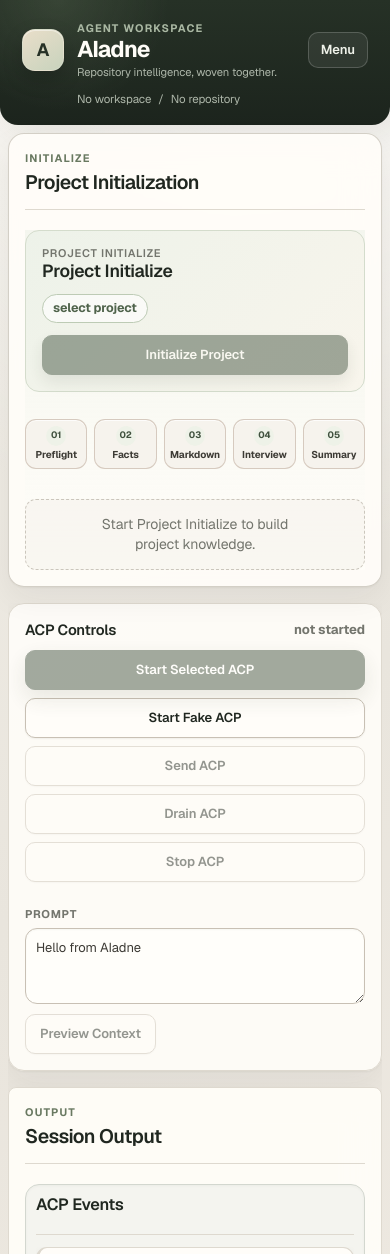
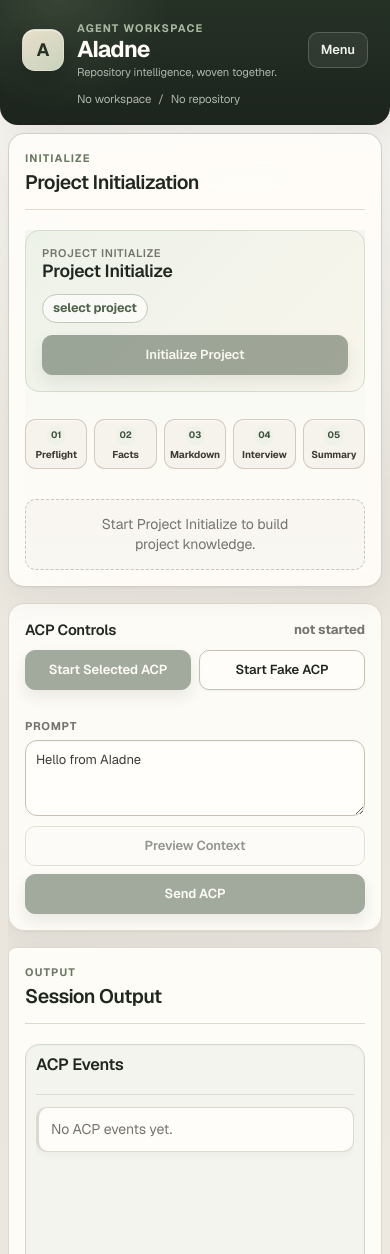
Before and after one commit to StefanIsidorovic/code-buddy, a React (Vite) app: page / in a window 390 px wide. Shown: the top 1254 px of the page. Built offline with nearby package versions, Linux system fonts and the light colour scheme.

Commit message:
step 13.2: clarify ACP action hierarchy

```diff
--- a/src/App.css
+++ b/src/App.css
@@ -3640,8 +3640,92 @@ textarea:focus {
   }
 }
 
+.acp-session-toolbar,
+.acp-start-actions,
+.acp-session-utilities,
+.acp-composer-actions {
+  display: flex;
+  align-items: center;
+  gap: 8px;
+}
+
+.acp-session-toolbar {
+  min-height: 42px;
+  justify-content: space-between;
+  margin-bottom: 16px;
+}
+
+.acp-session-status {
+  display: inline-flex;
+  align-items: center;
+  gap: 9px;
+  margin: 0;
+  color: var(--mint-strong);
+  font-size: var(--type-ui);
+  font-weight: 600;
+}
+
+.acp-session-status span {
+  width: 8px;
+  height: 8px;
+  flex: 0 0 auto;
+  border-radius: 50%;
+  background: #6f8a64;
+  box-shadow: 0 0 0 4px rgb(111 138 100 / 0.12);
+}
+
+.acp-session-utilities {
+  margin-left: auto;
+}
+
+.acp-session-utilities button,
+.acp-composer-actions .context-preview-button {
+  box-shadow: none;
+}
+
+.acp-composer {
+  display: grid;
+  gap: 10px;
+}
+
+.acp-composer-actions {
+  justify-content: flex-end;
+}
+
+.acp-composer-actions .context-preview-button {
+  margin-right: auto;
+}
+
 .context-preview-button {
   justify-self: start;
+}
+
+@media (max-width: 620px) {
+  .acp-session-toolbar,
+  .acp-composer-actions {
+    align-items: stretch;
+    flex-direction: column;
+  }
+
+  .acp-start-actions,
+  .acp-session-utilities {
+    width: 100%;
+  }
+
+  .acp-start-actions button,
+  .acp-session-utilities button,
+  .acp-composer-actions button {
+    flex: 1 1 0;
+  }
+
+  .acp-session-utilities {
+    margin-left: 0;
+  }
+
+  .acp-composer-actions .context-preview-button {
+    width: 100%;
+    margin-right: 0;
+  }
 }
 
 .task-context-preview-modal {
--- a/src/App.tsx
+++ b/src/App.tsx
@@ -2862,36 +2862,49 @@ function App() {
               <span>{acpStatusLabel}</span>
             </div>
 
-            <div className="button-row">
-              <button
+            <div className="acp-session-toolbar" data-active={canUseAcpSession}>
+              {!canUseAcpSession ? (
+                <div className="acp-start-actions" aria-label="ACP session start actions">
+                  <button
+                    className="primary-action"
                     type="button"
                     onClick={() => void startSelectedAcpSession()}
                     disabled={busy || !canStartSelectedAcpCandidate}
                   >
                     Start Selected ACP
                   </button>
-              <button type="button" onClick={() => void startFakeAcpSession()} disabled={busy || canUseAcpSession}>
+                  <button
+                    type="button"
+                    onClick={() => void startFakeAcpSession()}
+                    disabled={busy || canUseAcpSession}
+                  >
                     Start Fake ACP
                   </button>
-              <button
-                type="button"
-                onClick={() => void sendAcpPrompt()}
-                disabled={busy || acpPromptBusy || !canUseAcpSession}
-              >
-                Send ACP
-              </button>
-              <button type="button" onClick={() => void drainAcpEvents()} disabled={!acpSession}>
+                </div>
+              ) : (
+                <p className="acp-session-status">
+                  <span aria-hidden="true" />
+                  Active session · {acpStatusLabel}
+                </p>
+              )}
+
+              {acpSession ? (
+                <div className="acp-session-utilities" aria-label="ACP active session actions">
+                  <button type="button" onClick={() => void drainAcpEvents()}>
                     Drain ACP
                   </button>
-              <button type="button" onClick={() => void stopAcpSession(false)} disabled={!acpSession}>
+                  <button
+                    className="danger-button"
+                    type="button"
+                    onClick={() => void stopAcpSession(false)}
+                  >
                     Stop ACP
                   </button>
                 </div>
-
-            {canUseAcpSession ? (
-              <p className="acp-result">Active ACP: {acpStatusLabel}. Stop it before starting another ACP session.</p>
               ) : null}
-
+            </div>
+
+            <div className="acp-composer">
               <label className="prompt-field">
                 <span>Prompt</span>
                 <textarea
@@ -2902,6 +2915,7 @@ function App() {
                 />
               </label>
 
+              <div className="acp-composer-actions" aria-label="ACP prompt actions">
                 <button
                   type="button"
                   className="context-preview-button"
@@ -2914,6 +2928,16 @@ function App() {
                 >
                   Preview Context
                 </button>
+                <button
+                  className="primary-action"
+                  type="button"
+                  onClick={() => void sendAcpPrompt()}
+                  disabled={busy || acpPromptBusy || !canUseAcpSession}
+                >
+                  Send ACP
+                </button>
+              </div>
+            </div>
 
             {acpPromptResult ? (
               <p className="acp-result">Stop reason: {acpPromptResult.stopReason}</p>
```
Also changed, not shown: 1 other file (tests, documents, lock files or other folders). Lines whose indentation alone changed are shown as unchanged.
